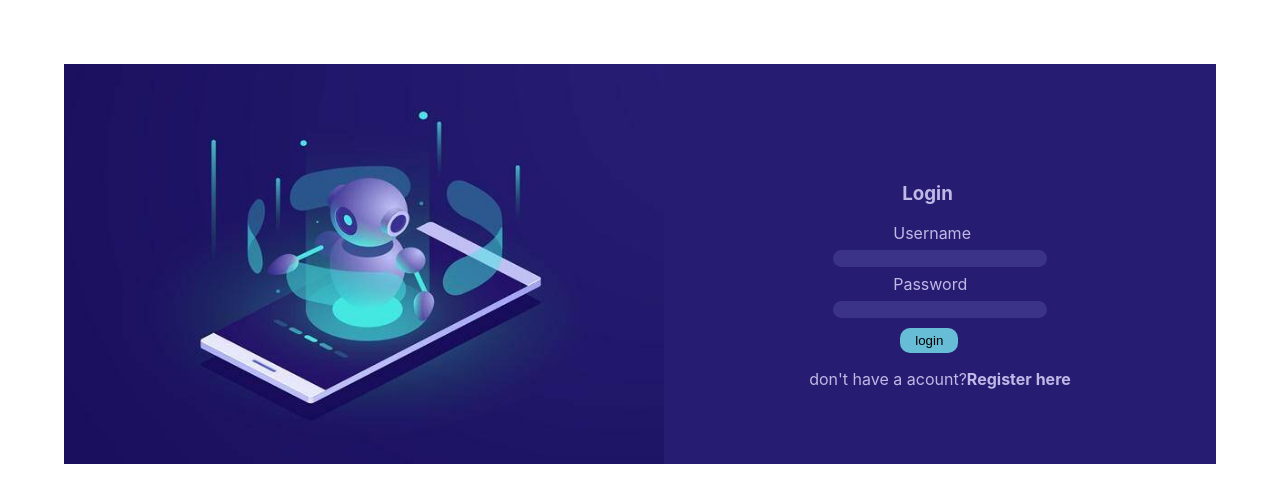
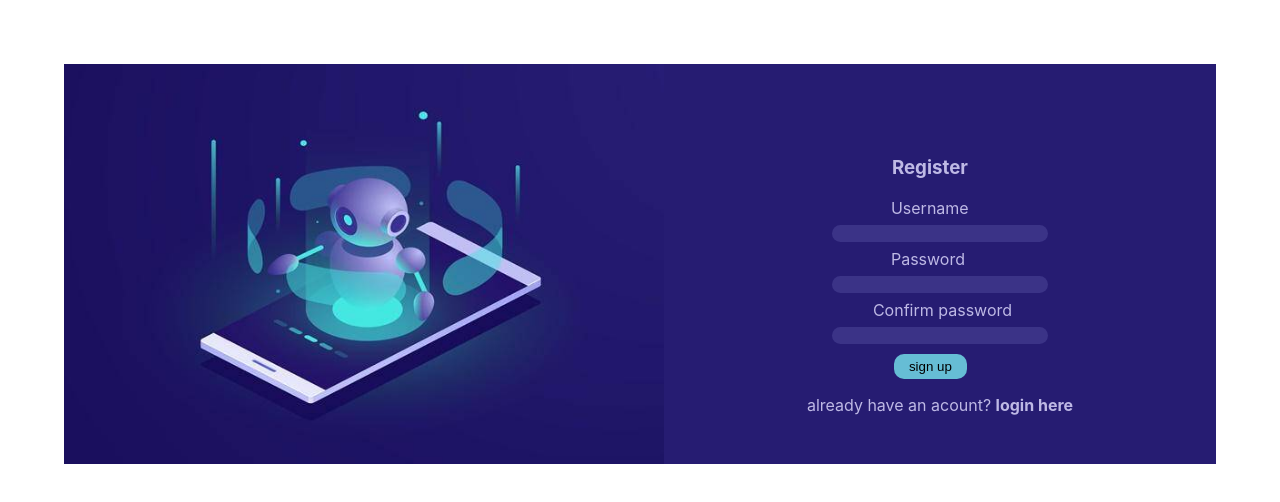
Before and after one commit to yogesh-k64/login-and-register-form, a React (Create React App) app: page /register-form in a window 1280 px wide. Shown: the top 502 px of the page. Built offline with nearby package versions, Linux system fonts and the light colour scheme.

Commit message:
added routes to log-reg

```diff
--- a/package.json
+++ b/package.json
@@ -11,6 +11,7 @@
     "react": "^17.0.2",
     "react-dom": "^17.0.2",
     "react-redux": "^7.2.6",
+    "react-router-dom": "^6.2.1",
     "react-scripts": "4.0.3",
     "web-vitals": "^1.1.2"
   },
--- a/src/App.js
+++ b/src/App.js
@@ -1,37 +1,10 @@
 import React from "react";
-import classes from "./App.module.css";
-import LoggedInPage from "./components/loggedIn/LoggedInPage";
-import LoginForm from "./components/LoginForm";
-import RegistrationForm from "./components/RegistrationForm";
-import botpic from "./media/Bot-img.jpg";
-import { useDispatch, useSelector } from "react-redux";
-import { userAction } from "./store/store";
+import MainPage from "./components/MainPage";
 
 function App() {
-
-  const dispatch = useDispatch();
-  const isLog = useSelector((state) => state.user.isLogged);
-  const onLogin = useSelector((state) => state.user.onLogin);
-
-  const onFormSwitchHandler = () => {
-    dispatch(userAction.formSwitch());
-  };
-
-
   return (
     <React.Fragment>
-      {!isLog && (
-        <div className={classes["main-container"]}>
-          <div className={classes["bot-img"]}>
-            <img src={botpic} alt="bot pic"></img>
-          </div>
-          <div className={classes["login-container"]}>
-            {onLogin && <LoginForm onReg={onFormSwitchHandler}></LoginForm>}
-            {!onLogin && <RegistrationForm onLog={onFormSwitchHandler} />}
-          </div>
-        </div>
-      )}
-      {isLog && <LoggedInPage />}
+        <MainPage/>
     </React.Fragment>
   );
 }
--- a/src/App.module.css
+++ /dev/null
@@ -1,29 +0,0 @@
-.main-container {
-  background-color: #261c72;
-  /* background: rgb(38,28,114);
-background: linear-gradient(180deg, rgba(38,28,114,1) 75%, rgba(84,70,186,1) 95%);
-*/
-height: 400px;
-
-  width: 90%;
-  margin: 5%;
-}
-.bot-img  {
-  float: left;
-  background-color: brown;
-  height: 100%;
-}
-.login-container{
-    /* background-color: burlywood; */
-    color: #BEB9E5;
-padding: 20px ;
-height: 100%;
-display: flex;
-justify-content: center;
-align-items: center;
-}
-img {
-  /* float: left; */
-  width: 100%;
-  height: 100%;
-}
--- a/src/components/LoginForm.js
+++ b/src/components/LoginForm.js
@@ -2,19 +2,22 @@ import React, { useEffect, useState } from "react";
 import { useDispatch } from "react-redux";
 import classes from "./LoginForm.module.css";
 import { userAction } from "../store/store";
+import { useNavigate } from "react-router-dom";
+
 const LoginForm = (props) => {
   const [name, setName] = useState("");
   const [password, setPassword] = useState("");
   const dispatch = useDispatch();
+  const navigate = useNavigate();
 
   const storedIsLogged = localStorage.getItem("isLogged");
 
   useEffect(() => {
-    if (storedIsLogged !=null) {
-      const user=JSON.parse(storedIsLogged)
+    if (storedIsLogged != null) {
+      const user = JSON.parse(storedIsLogged);
       dispatch(userAction.onLogin(user));
     }
-  }, [storedIsLogged,dispatch]);
+  }, [storedIsLogged, dispatch]);
 
   const logginHandler = (event) => {
     event.preventDefault();
@@ -24,7 +27,7 @@ const LoginForm = (props) => {
         password,
       })
     );
-    localStorage.setItem("isLogged", JSON.stringify({name,password}));
+    localStorage.setItem("isLogged", JSON.stringify({ name, password }));
   };
 
   return (
@@ -57,7 +60,10 @@ const LoginForm = (props) => {
       </button>
       <p>
         don't have a acount?
-        <strong onClick={props.onReg} className={classes.register}>
+        <strong
+          onClick={() => navigate("/register-form")}
+          className={classes.register}
+        >
           Register here
         </strong>
       </p>
--- /dev/null
+++ b/src/components/MainPage.js
@@ -0,0 +1,33 @@
+import React from "react";
+import LoggedInPage from "./loggedIn/LoggedInPage";
+import LoginForm from "./LoginForm";
+import RegistrationForm from "./RegistrationForm";
+import botpic from "../media/Bot-img.jpg";
+import { useSelector } from "react-redux";
+import classes from "./MainPage.module.css";
+import { Route, Routes } from "react-router-dom";
+
+function MainPage() {
+  const isLog = useSelector((state) => state.user.isLogged);
+
+  return (
+    <React.Fragment>
+      {!isLog && (
+        <div className={classes["main-container"]}>
+          <div className={classes["bot-img"]}>
+            <img src={botpic} alt="bot pic"></img>
+          </div>
+          <div className={classes["login-container"]}>
+            <Routes>
+              <Route path="/" element={<LoginForm />} />
+              <Route path="/register-form" element={<RegistrationForm />} />
+            </Routes>
+          </div>
+        </div>
+      )}
+      {isLog && <LoggedInPage />}
+    </React.Fragment>
+  );
+}
+
+export default MainPage;
--- /dev/null
+++ b/src/components/MainPage.module.css
@@ -0,0 +1,29 @@
+.main-container {
+    background-color: #261c72;
+    /* background: rgb(38,28,114);
+  background: linear-gradient(180deg, rgba(38,28,114,1) 75%, rgba(84,70,186,1) 95%);
+  */
+  height: 400px;
+
+    width: 90%;
+    margin: 5%;
+  }
+  .bot-img  {
+    float: left;
+    background-color: brown;
+    height: 100%;
+  }
+  .login-container{
+      /* background-color: burlywood; */
+      color: #BEB9E5;
+  padding: 20px ;
+  height: 100%;
+  display: flex;
+  justify-content: center;
+  align-items: center;
+  }
+  img {
+    /* float: left; */
+    width: 100%;
+    height: 100%;
+  }
--- a/src/components/RegistrationForm.js
+++ b/src/components/RegistrationForm.js
@@ -1,7 +1,9 @@
 import React from "react";
+import { useNavigate } from "react-router-dom";
 import classes from "./RegistrationForm.module.css";
 
 const RegistrationForm = (props) => {
+const navigate= useNavigate();
   return (
     <form>
       <h3 className={classes.heading} >Register</h3>
@@ -25,7 +27,7 @@ const RegistrationForm = (props) => {
       <button className={classes.button} type="submit">sign up</button>
       <p>
         already have an acount?{" "}
-        <strong className={classes.login} onClick={props.onLog}>
+        <strong className={classes.login} onClick={()=>navigate('/')}>
           login here
         </strong>
       </p>
--- a/src/components/loggedIn/LoggedInPage.js
+++ b/src/components/loggedIn/LoggedInPage.js
@@ -2,8 +2,8 @@ import React from "react";
 import { useDispatch, useSelector } from "react-redux";
 import { userAction } from "../../store/store";
 import classes from "./LoggedInPage.module.css";
-// import axios from "axios";
-var axios = require("axios").default;
+import axios from "axios";
+// var axios = require("axios").default;
 
 // to get new token
 // https://developer.spotify.com/console/get-playlist/
@@ -19,7 +19,6 @@ const LoggedInPage = () => {
     dispatch(userAction.onLogout());
     localStorage.removeItem("isLogged");
   };
-
   const accessToken =
     "BQAGEkGz5PnncgFGLg3mzW3qK0mY65CHEd4UtkQffOlMMJrsoj-IZzFJZQN6NueRA7W2BPgLo9TRonlRXeA6oz_pGx9fc3AhN8I37pPksmrBinenHpgs5nQNszQhZ6nzVNNKaKWBw5hDVURaGX5y7AWHdgE8z645mYc";
 
@@ -44,7 +43,6 @@ const LoggedInPage = () => {
         dispatch(userAction.getSongs(tracks));
       })
       .catch((err) => console.log(err));
-
   };
 
   return (
--- a/src/index.js
+++ b/src/index.js
@@ -4,11 +4,14 @@ import "./index.css";
 import App from "./App";
 import { Provider } from "react-redux";
 import store from "./store/store";
+import { BrowserRouter } from "react-router-dom";
 
 ReactDOM.render(
   // <React.StrictMode>
   <Provider store={store}>
-    <App />
+    <BrowserRouter>
+      <App />
+    </BrowserRouter>
   </Provider>,
   // </React.StrictMode>,
   document.getElementById("root")
--- a/src/store/store.js
+++ b/src/store/store.js
@@ -4,7 +4,6 @@ const userIntial = {
   userName: "",
   password: "",
   isLogged: false,
-  onLogin: true,
   songs:[],
   showSong:false
 };
@@ -22,9 +21,7 @@ const userSlice = createSlice({
     onLogout(state) {
       state.isLogged = false;
     },
-    formSwitch(state) {
-      state.onLogin = !state.onLogin;
-    },
+
     getSongs(state,action){
       state.songs=action.payload;
     },
```
Also changed, not shown: 1 other file (tests, documents, lock files or other folders). Lines whose indentation alone changed are shown as unchanged.
